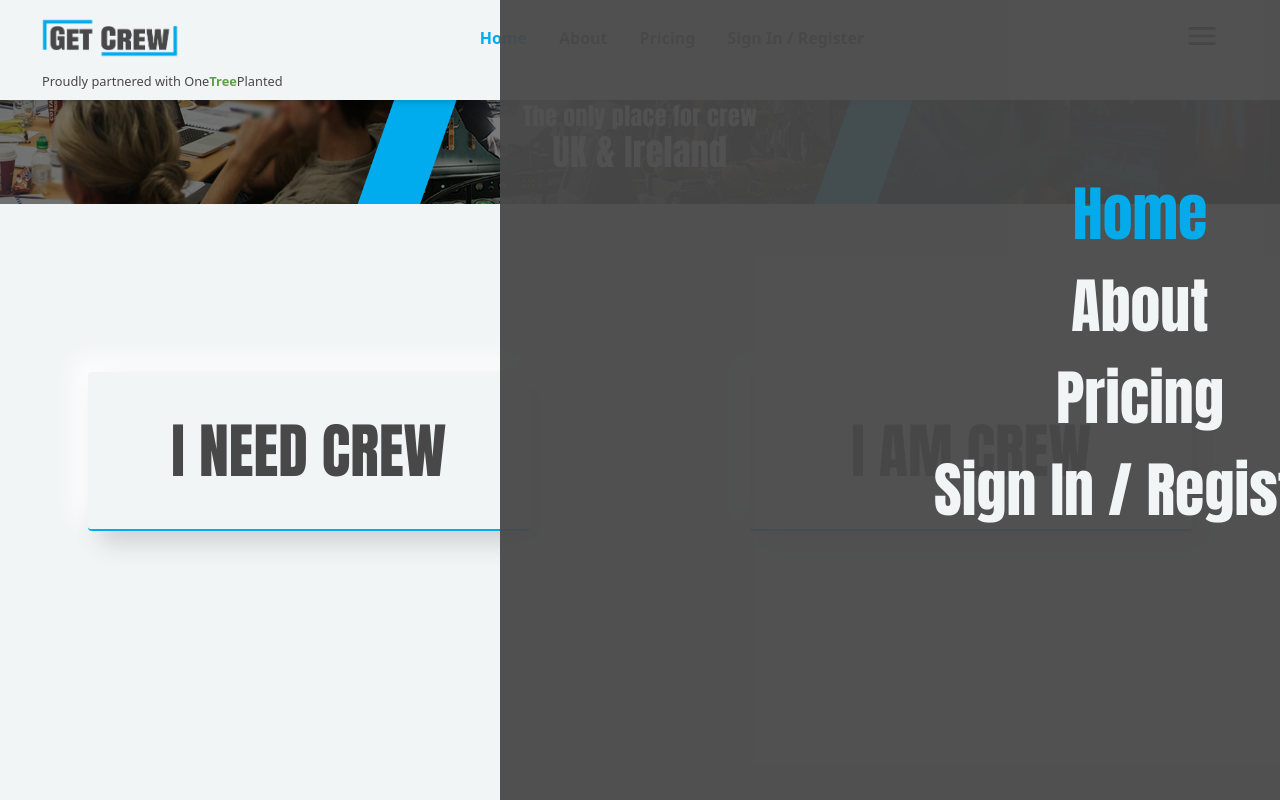
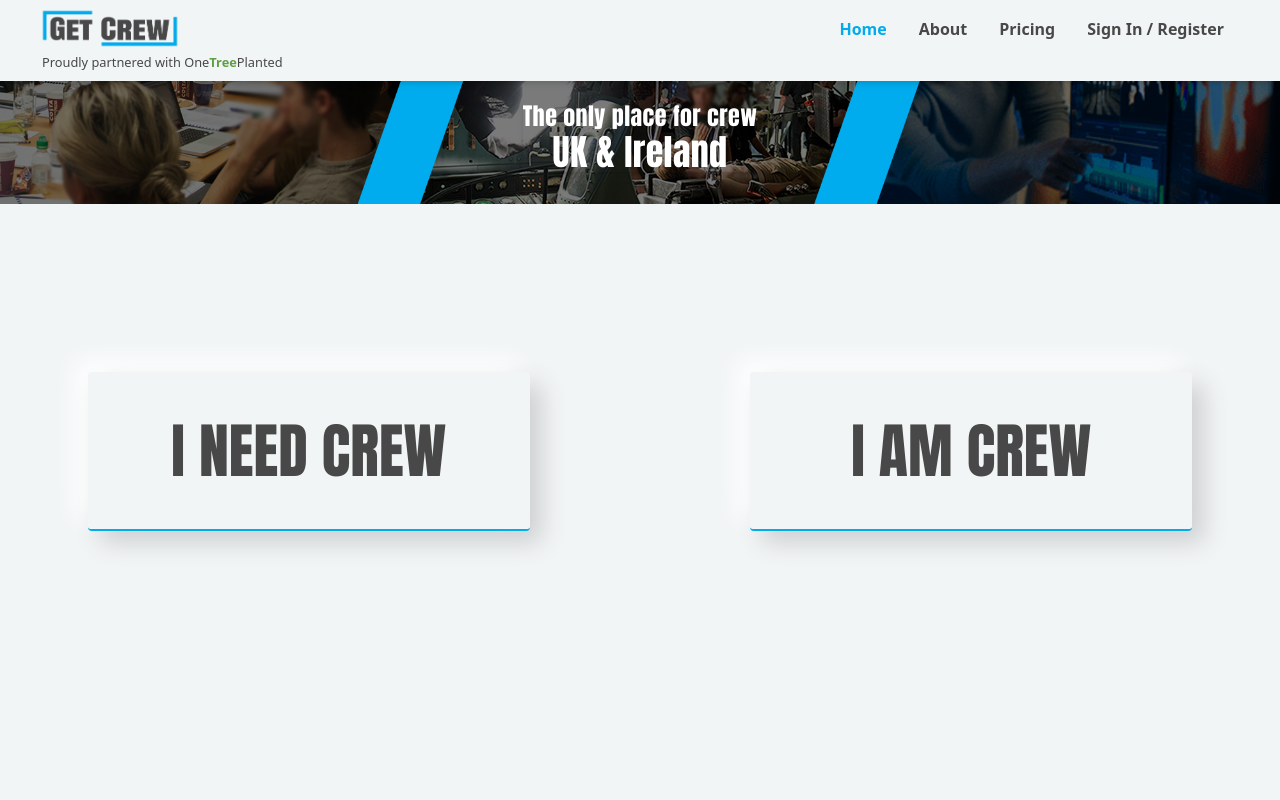
Before and after one commit to sdbxsdb/we-are-crew, a Next.js app: page / in a window 1280 px wide. Built offline with nearby package versions, Linux system fonts and the light colour scheme; no server answers; the database is empty.

Commit message:
update hide and show nav sizes with working btns

```diff
--- a/components/NavBar.js
+++ b/components/NavBar.js
@@ -137,6 +137,7 @@ const NavBar = () => {
 
           {/* MOBILE NAV */}
 
+          <div className="block md:hidden">
             <div
               onClick={() => showSlideoverNav()}
               className="cursor-pointer px-5 py-2 rounded "
@@ -149,7 +150,7 @@ const NavBar = () => {
               className={`w-screen h-screen flex items-center text-6xl justify-center flex-col gap-y-8 pb-24 px-4 left-0 top-0 bg-wearecrewDarkestGrey/95 fixed text-wearecrewLightGrey transition transform ${
                 showMobileNav === true
                   ? "-translate-x-[0px]"
-                : "translate-x-[500px]"
+                  : "translate-x-[770px]"
               }`}
             >
               <button
@@ -203,7 +204,6 @@ const NavBar = () => {
                   About
                 </h1>
               </NavLink>
-
               <NavLink href="/pricing">
                 <h1
                   onClick={hideSlideoverNav}
@@ -216,7 +216,6 @@ const NavBar = () => {
                   Pricing
                 </h1>
               </NavLink>
-
               {!userEmail && (
                 <NavLink href="/my-crew">
                   <h1
@@ -256,6 +255,7 @@ const NavBar = () => {
                 </>
               )}
             </div>
+          </div>
 
           {/* END OF // MOBILE NAV */}
         </nav>
```
Lines whose indentation alone changed are shown as unchanged.
